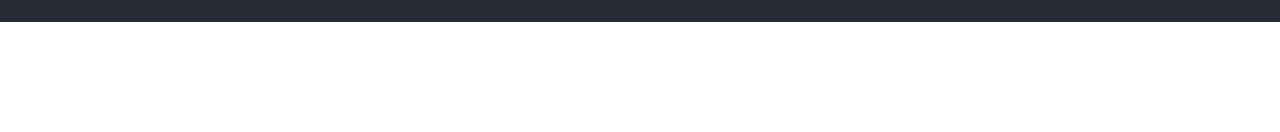
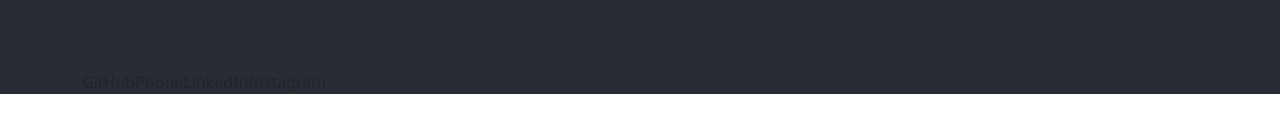
Before and after one commit to Wau00/Portfolio-React-HW-19, a React (Create React App) app: page / in a window 1280 px wide. Shown: the part 620-752 px from the top of the page. Built offline with nearby package versions, Linux system fonts and the light colour scheme.

Commit message:
Creating Footer

```diff
--- a/src/App.js
+++ b/src/App.js
@@ -1,12 +1,14 @@
-import logo from './logo.svg';
+
 import './App.css';
 import Navbar from './components/Navbar'
 import AboutMe from './components/AboutMe';
+import Footer from './components/Footer';
 function App() {
   return (
     <div className="App">
       <Navbar />
       <AboutMe />
+      <Footer />
     </div>
   );
 }
--- /dev/null
+++ b/src/components/Footer.js
@@ -0,0 +1,22 @@
+import React from "react";
+
+const styles = {
+
+};
+
+function Footer() {
+    return (
+        <footer className="container mb-10">
+            <ul className="list-unstyled d-flex mt-5 mb-4">
+                <li className="me-7"><a className="text-body text-decoration-none" href="https://github.com/Wau00">GitHub</a></li>
+                <li className="me-7"><a className="text-body text-decoration-none" href="tel:469-662-2739">Phone</a></li>
+                <li className="me-7"><a className="text-body text-decoration-none"
+                    href="https://www.linkedin.com/in/walter-alonso-underwood-291524234/">LinkedIn</a></li>
+                <li className="me-7"><a className="text-body text-decoration-none"
+                    href="https://www.instagram.com/underwooh/">Instagram</a></li>
+            </ul>
+        </footer>
+    )
+}
+
+export default Footer;
```
